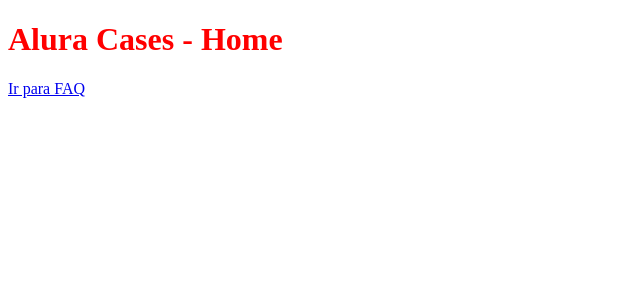
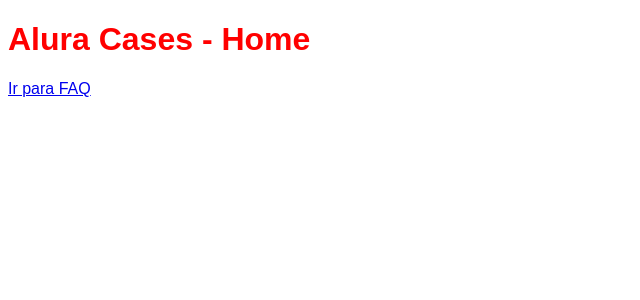
Before and after one commit to piantino/alura-nextjs-course, a Next.js app: page / in a window 1280 px wide. Shown: the top 300 px of the page, without its empty margins (0-640 px from the left). Built offline with nearby package versions, Linux system fonts and the light colour scheme.

Commit message:
Global Style

```diff
--- /dev/null
+++ b/pages/_app.js
@@ -0,0 +1,10 @@
+import GlobalStyle from '../src/theme/GlobalStyle'
+
+export default function MyApp({ Component, pageProps }) {
+    return (
+        <>
+            <Component {...pageProps} />
+            <GlobalStyle></GlobalStyle>
+        </>
+    )
+}
--- a/pages/index.js
+++ b/pages/index.js
@@ -1,6 +1,6 @@
 import Link from "../src/components/Link";
 
-function Title({children, as }) {
+function Title({ children, as }) {
     const Tag = as;
     return (
         <>
@@ -16,9 +16,11 @@
 
 export default function HomePage() {
     return (
-        <div>
-            <Title as="h1">Alura Cases - Home</Title>
-            <Link href="/faq">Ir para FAQ</Link>
-        </div>
+        <>
+            <div>
+                <Title as="h1">Alura Cases - Home</Title>
+                <Link href="/faq">Ir para FAQ</Link>
+            </div>
+        </>
     )
 }
--- /dev/null
+++ b/src/theme/GlobalStyle.js
@@ -0,0 +1,9 @@
+export default function GlobalStyle() {
+    return (
+        <style global jsx>{`
+            body {
+                font-family: sans-serif;
+            }
+        `}</style>
+    )
+}
```
